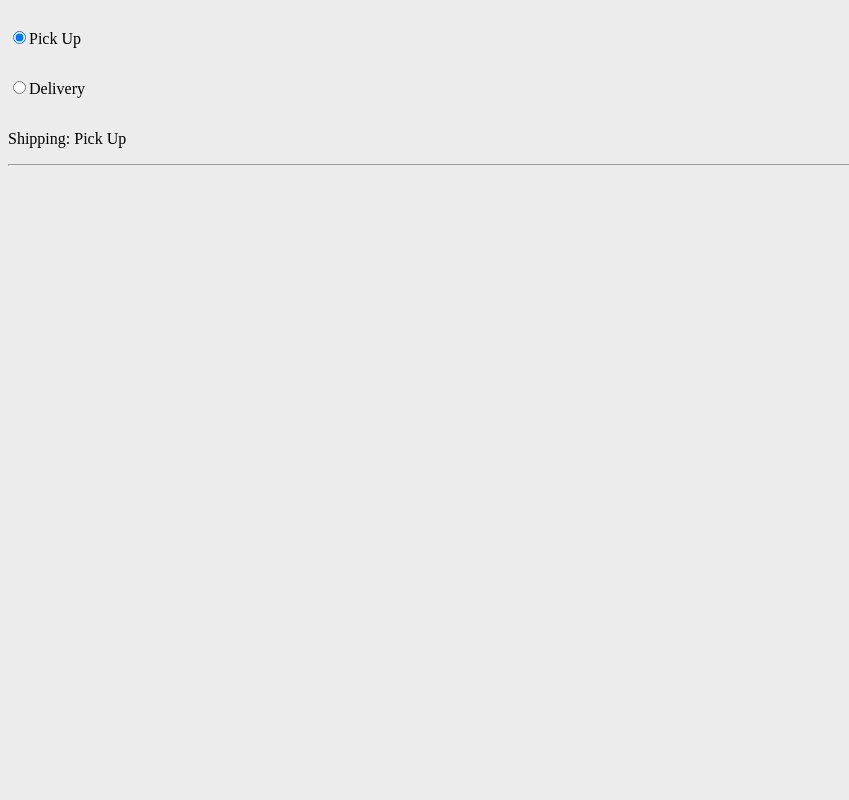
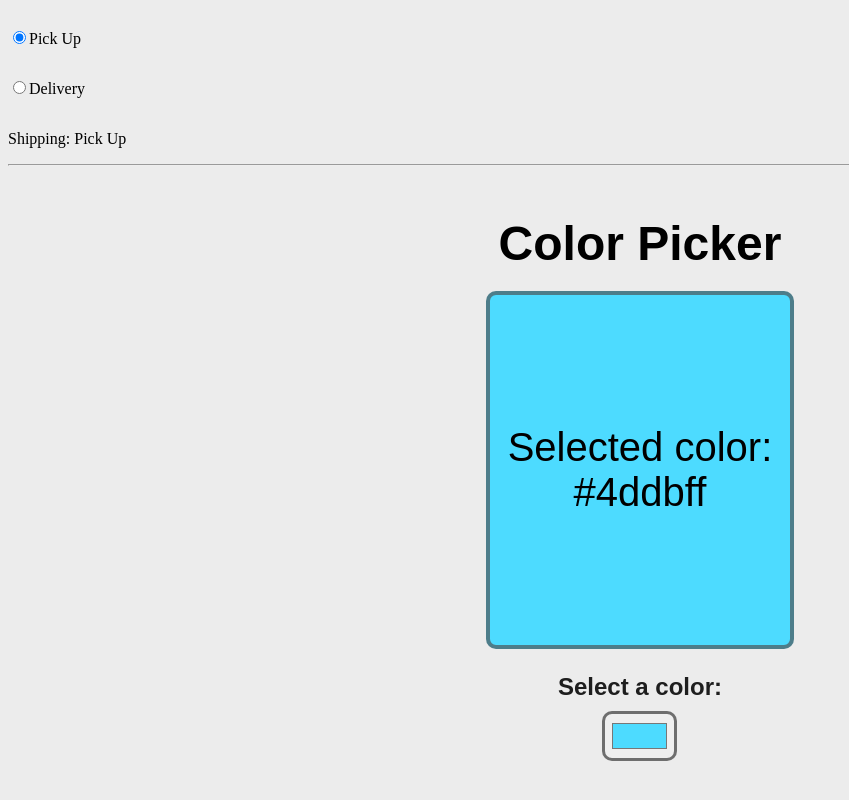
Before and after one commit to Defenseman/react_full_course, a React (Vite) app in the folder my_react_project/: page / in a window 1280 px wide. Shown: the part 3027-3827 px from the top of the page, without its empty margins (0-849 px from the left). Before the commit the page ends 3201 px from the top, so only its background shows below. Built offline with nearby package versions, Linux system fonts and the light colour scheme.

Commit message:
Color picker

```diff
--- a/my_react_project/src/App.jsx
+++ b/my_react_project/src/App.jsx
@@ -10,7 +10,7 @@
 import ClickEvents from './components/Click events/clickEvents.jsx'
 import Component from "./components/reactHook/reactHook.jsx";
 import OnChangeComponent from "./components/onChange/onChange.jsx"
-
+import ColorPicker from "./components/colorPicker/colorPicker.jsx";
 
 function App() {
     const fruits= [{id:1, name:'Apple',calories: 55},
@@ -60,6 +60,8 @@
             <hr></hr>
             <OnChangeComponent/>
             <hr></hr>
+            <ColorPicker/>
+            <hr></hr>
         </>
     );
 }
--- /dev/null
+++ b/my_react_project/src/components/colorPicker/colorPicker.jsx
@@ -0,0 +1,24 @@
+import React, {useState} from "react";
+import styles from './styles.module.css'
+
+function ColorPicker() {
+    const [color, setColor] = useState("#4ddbff");
+
+    const colorPickerHandler = (event) => {
+        setColor(event.target.value);
+    }
+    return (
+      <div className={styles.container}>
+          <h1>Color Picker</h1>
+          <div className={styles.colorDisplay} style={{backgroundColor: color}}>
+              <p>Selected color: {color}</p>
+          </div>
+          <label className={styles.label}>
+              <p>Select a color:</p>
+              <input type='color' value={color} onChange={colorPickerHandler}/>
+          </label>
+      </div>
+    );
+}
+
+export default ColorPicker;
--- /dev/null
+++ b/my_react_project/src/components/colorPicker/styles.module.css
@@ -0,0 +1,47 @@
+.container {
+    display: flex;
+    flex-direction: column;
+    align-items: center;
+    font-family: Arial, sans-serif;
+    width: 60%;
+    margin: 20px auto;
+    padding: 30px;
+}
+.container h1 {
+    font-size: 3rem;
+    margin-bottom: 20px;
+    margin-top: 0;
+}
+.colorDisplay {
+    width: 300px;
+    height: 350px;
+    display: flex;
+    justify-content: center;
+    align-items: center;
+    border: 4px solid rgba(78, 78, 78, 0.66);
+    border-radius: 10px;
+    transition: 0.25s ease;
+}
+.colorDisplay p {
+    font-size: 2.5rem;
+    text-align: center;
+    padding: 10px 15px;
+}
+.label {
+    display: flex;
+    flex-direction: column;
+    align-items: center;
+}
+.label p {
+    font-size: 1.5rem;
+    font-weight: bold;
+    margin-bottom: 10px;
+    color: rgb(30, 30, 30);
+}
+input[type='color'] {
+    border: 3px solid rgba(78, 78, 78, 0.8);
+    border-radius: 10px;
+    width: 75px;
+    height: 50px;
+    padding: 5px;
+}
```
